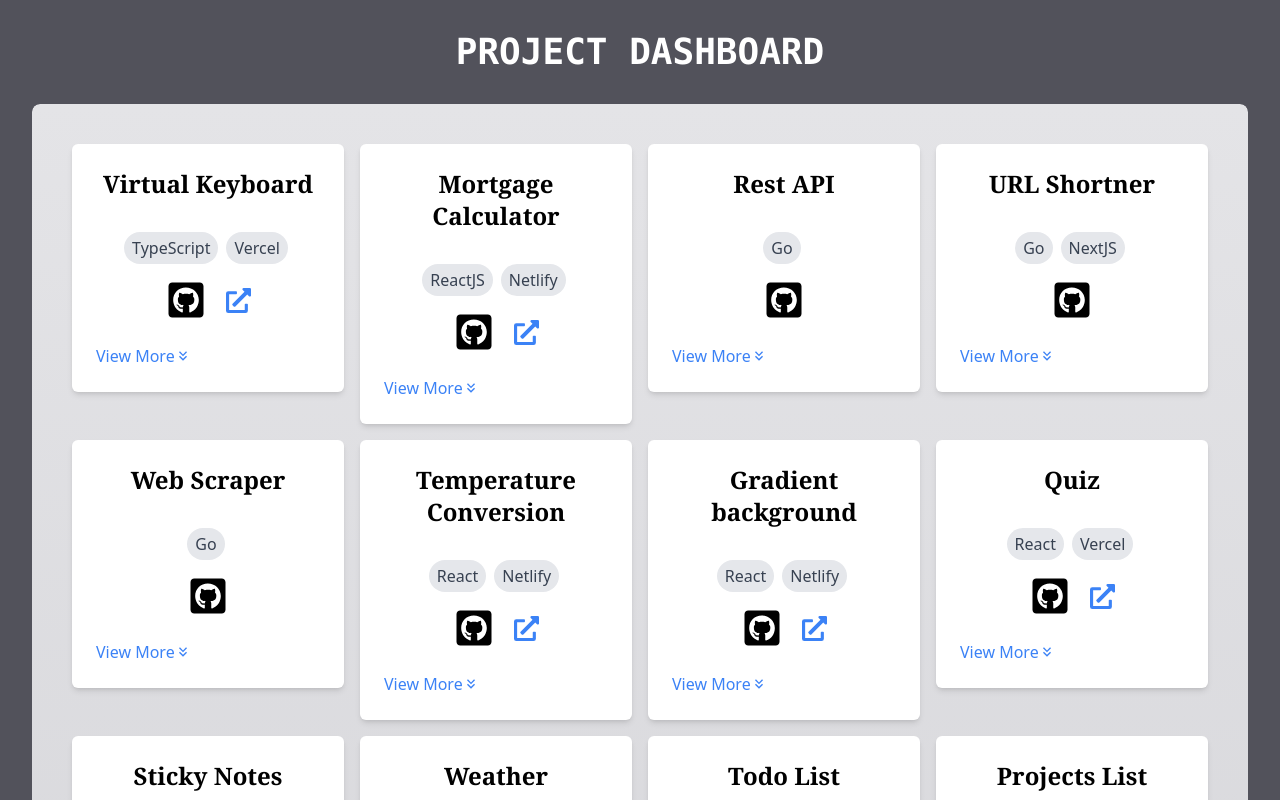
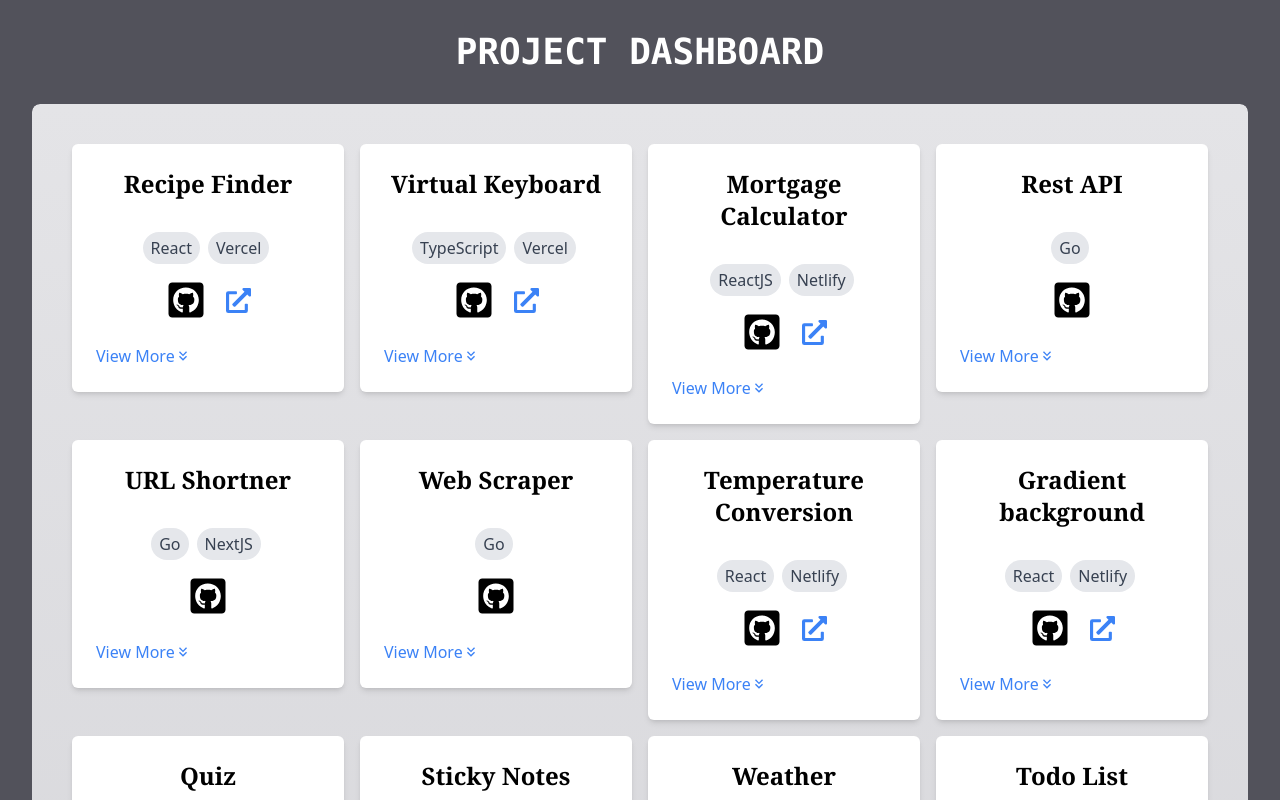
Before and after one commit to mendoncamaria/projects-list, a React (Vite) app: page / in a window 1280 px wide. Shown: the top 800 px of the page. Built offline with nearby package versions, Linux system fonts and the light colour scheme.

Commit message:
Update arrayConstants.ts

```diff
--- a/src/data/arrayConstants.ts
+++ b/src/data/arrayConstants.ts
@@ -193,6 +193,19 @@ export const cardsData = [
     liveUrl: 'https://virtualkeyboard-mm.vercel.app/',
     gitUrl: 'https://github.com/mendoncamaria/virtual-keyboard',
   },
+    {
+    title: 'Recipe Finder',
+    description: 'Recipe Finder',
+    language: [
+      { name: 'React', filename: REACT },
+      {
+        name: 'Vercel',
+        filename: VERCEL,
+      },
+    ],
+    liveUrl: 'https://recipefinder-mm.vercel.app/',
+    gitUrl: 'https://github.com/mendoncamaria/recipe-finder',
+  },
   // {
   //   title: 'Chatbot',
   //   description: 'Chatbot',
```
